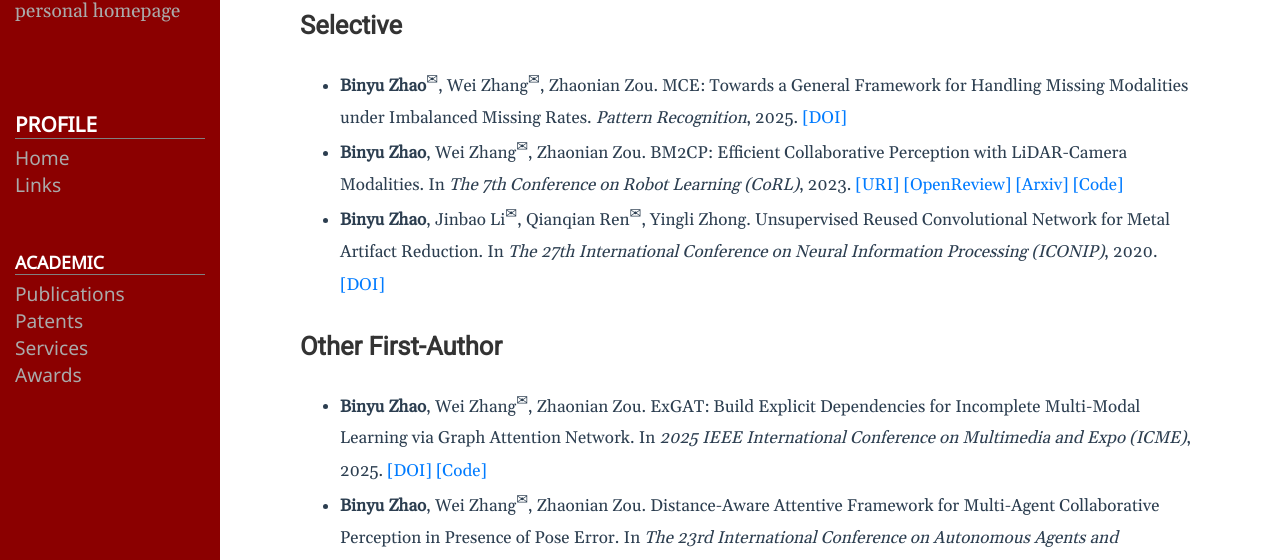
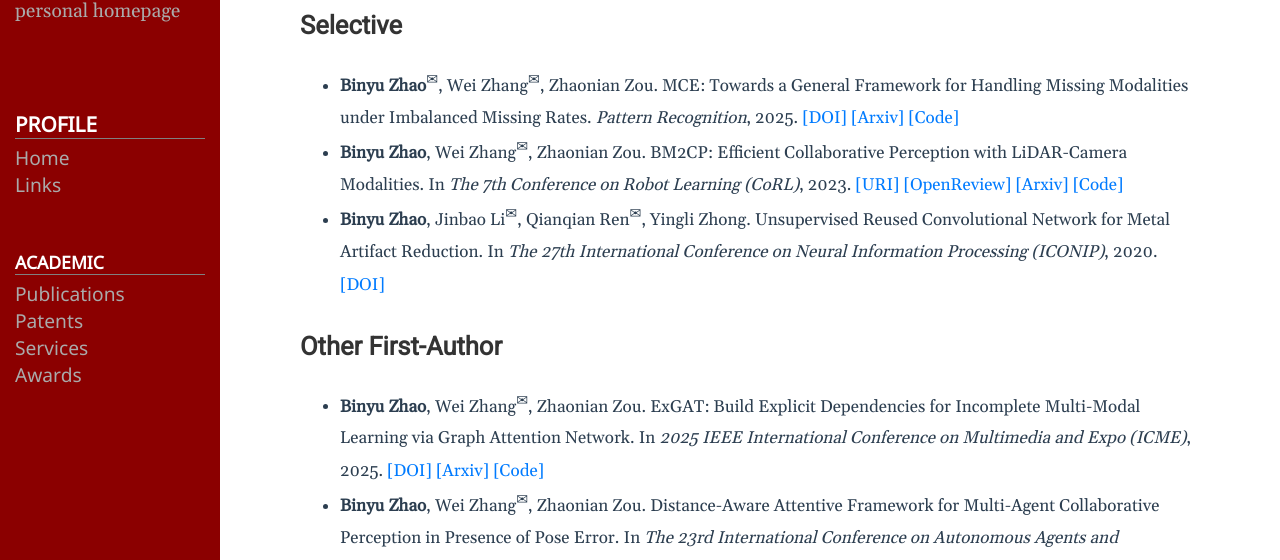
Before and after one commit to byzhaoAI/byzhaoAI.github.io, a Jekyll site: the page built from publications.md, in a window 1280 px wide. Shown: the part 138-698 px from the top of the page. Built offline with Jekyll 4.4.1, drawn with Linux system fonts in a browser that asks for light colours.

Commit message:
update publications

```diff
--- a/publications.md
+++ b/publications.md
@@ -5,7 +5,7 @@ permalink: /publications/
 ---
 
 ## Selective
-- **Binyu Zhao**<sup>✉</sup>, Wei Zhang<sup>✉</sup>, Zhaonian Zou. MCE: Towards a General Framework for Handling Missing Modalities under Imbalanced Missing Rates. *Pattern Recognition*, 2025. [[DOI]]()
+- **Binyu Zhao**<sup>✉</sup>, Wei Zhang<sup>✉</sup>, Zhaonian Zou. MCE: Towards a General Framework for Handling Missing Modalities under Imbalanced Missing Rates. *Pattern Recognition*, 2025. [[DOI]](https://doi.org/10.1016/j.patcog.2025.112591) [[Arxiv]]() [[Code]]()
 
 - **Binyu Zhao**, Wei Zhang<sup>✉</sup>, Zhaonian Zou. BM2CP: Efficient Collaborative Perception with LiDAR-Camera Modalities. In *The 7th Conference on Robot Learning (CoRL)*, 2023. [[URI]](https://proceedings.mlr.press/v229/zhao23a.html) [[OpenReview]](https://openreview.net/forum?id=uJqxFjF1xWp) [[Arxiv]](https://arxiv.org/abs/2310.14702) [[Code]](https://github.com/byzhaoAI/BM2CP)
 
@@ -13,7 +13,7 @@ permalink: /publications/
 
 
 ## Other First-Author
-- **Binyu Zhao**, Wei Zhang<sup>✉</sup>, Zhaonian Zou. ExGAT: Build Explicit Dependencies for Incomplete Multi-Modal Learning via Graph Attention Network. In *2025 IEEE International Conference on Multimedia and Expo (ICME)*, 2025. [[DOI]]() [[Code]](https://github.com/byzhaoAI/ExGAT)
+- **Binyu Zhao**, Wei Zhang<sup>✉</sup>, Zhaonian Zou. ExGAT: Build Explicit Dependencies for Incomplete Multi-Modal Learning via Graph Attention Network. In *2025 IEEE International Conference on Multimedia and Expo (ICME)*, 2025. [[DOI]]() [[Arxiv]]() [[Code]](https://github.com/byzhaoAI/ExGAT)
 
 - **Binyu Zhao**, Wei Zhang<sup>✉</sup>, Zhaonian Zou. Distance-Aware Attentive Framework for Multi-Agent Collaborative Perception in Presence of Pose Error. In *The 23rd International Conference on Autonomous Agents and Multiagent Systems (AAMAS)*, 2024. [[URI]](https://dl.acm.org/doi/abs/10.5555/3635637.3663242)
 
```
